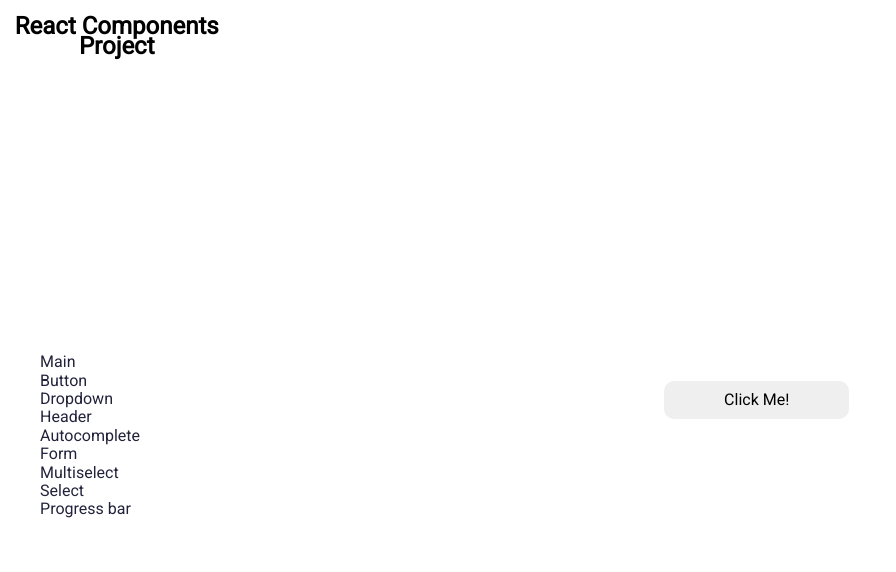
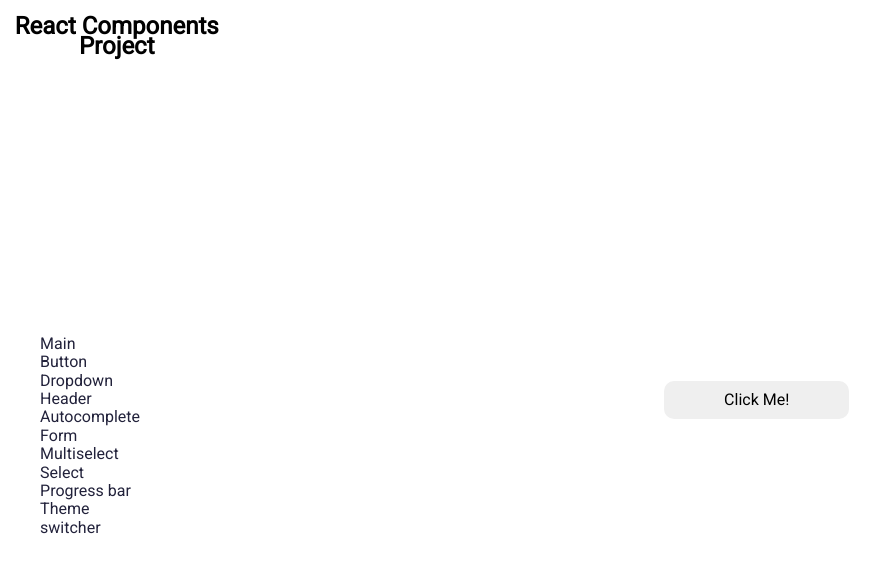
Before and after one commit to maximobelets/react-headers, a React (Vite) app: page /button in a window 1280 px wide. Shown: the top 572 px of the page, without its empty margins (0-896 px from the left). Built offline with nearby package versions, Linux system fonts and the light colour scheme.

Commit message:
Add ThemeSwitcher base start

```diff
--- a/src/App.tsx
+++ b/src/App.tsx
@@ -10,6 +10,7 @@
 import { Select } from './components/Select';
 import { Main } from './components/Main';
 import { ProgressBar } from './components/ProgressBar';
+import { ThemeSwitcher } from './components/ThemeSwitcher';
 
 import { navConfig } from './utils/configs';
 import { testArray } from './constants/constants';
@@ -39,6 +40,7 @@
 						<Route path='/multiselect' element={<Multiselect list={testArray} />} />
 						<Route path='/select' element={<Select list={testArray} />} />
 						<Route path='/progress-bar' element={<ProgressBar />} />
+						<Route path='/theme-switcher' element={<ThemeSwitcher />} />
 					</Routes>
 				</section>
 			</div>
--- /dev/null
+++ b/src/components/ThemeSwitcher/ThemeSwitcher.module.css
@@ -0,0 +1,25 @@
+.root {
+	padding: 10px 60px;
+	text-align: center;
+	border-radius: 10px;
+	outline: none;
+	cursor: pointer;
+	border: none;
+	transition: .5s;
+
+	&:hover {
+		background-color: var(--third-color);
+	}
+}
+
+.standard {
+
+}
+
+.outline {
+	border: 1px solid var(--second-color);
+}
+
+.cancel {
+	background-color: var(--fourth-color);
+}
--- /dev/null
+++ b/src/components/ThemeSwitcher/ThemeSwitcher.tsx
@@ -0,0 +1,18 @@
+import React from 'react';
+
+import s from './ThemeSwitcher.module.css';
+
+interface ThemeSwitcherProps {
+	children?: React.ReactNode;
+	type?: 'submit' | 'reset' | 'button';
+	onClick?: () => void;
+	variant?: 'standard' | 'outline' | 'cancel'
+}
+
+export const ThemeSwitcher = () => {
+	return (
+		<div>
+			ThemeSwitcher
+		</div>
+	)
+};
--- /dev/null
+++ b/src/components/ThemeSwitcher/index.ts
@@ -0,0 +1 @@
+export { ThemeSwitcher } from './ThemeSwitcher';
--- a/src/utils/configs.ts
+++ b/src/utils/configs.ts
@@ -41,9 +41,14 @@
         exact: true,
         title: 'Select',
     },
-        {
+    {
         path: '/progress-bar',
         exact: true,
         title: 'Progress bar',
     },
+    {
+        path: '/theme-switcher',
+        exact: true,
+        title: 'Theme switcher',
+    },
 ];
```
